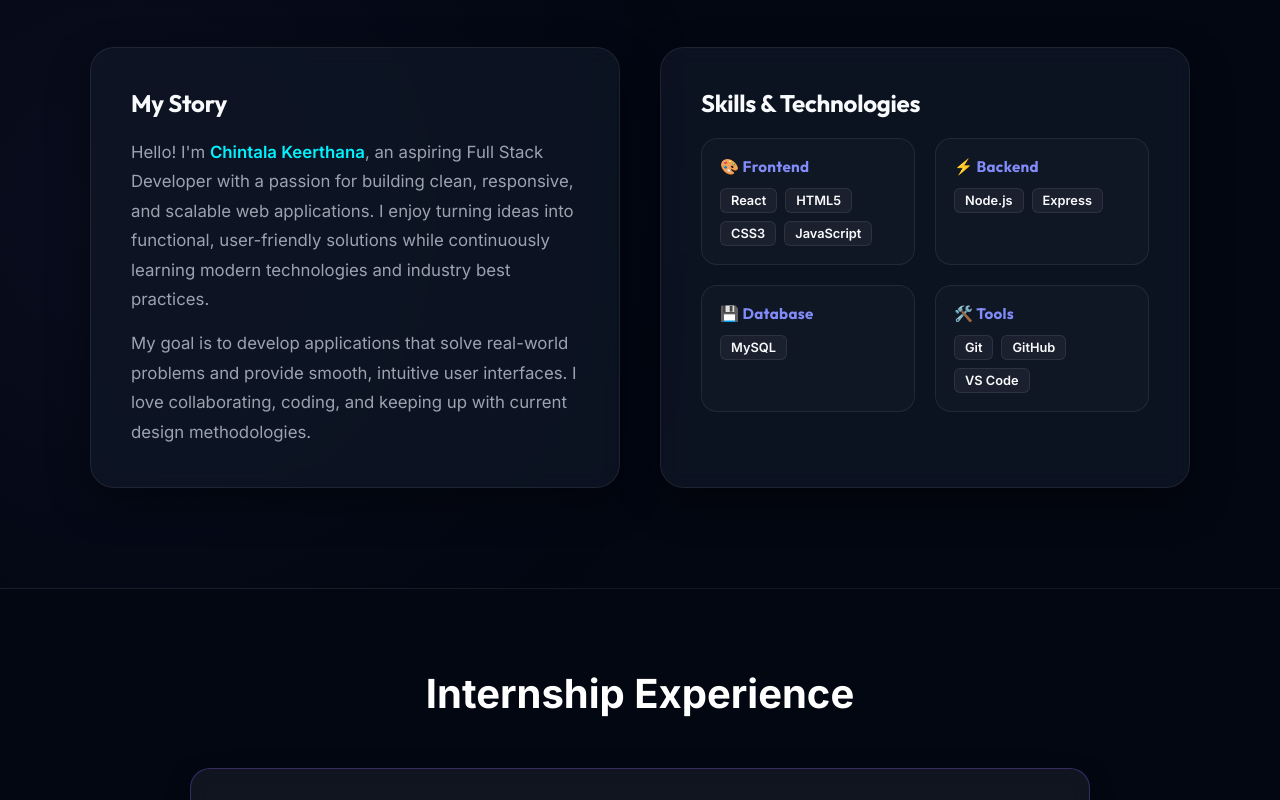
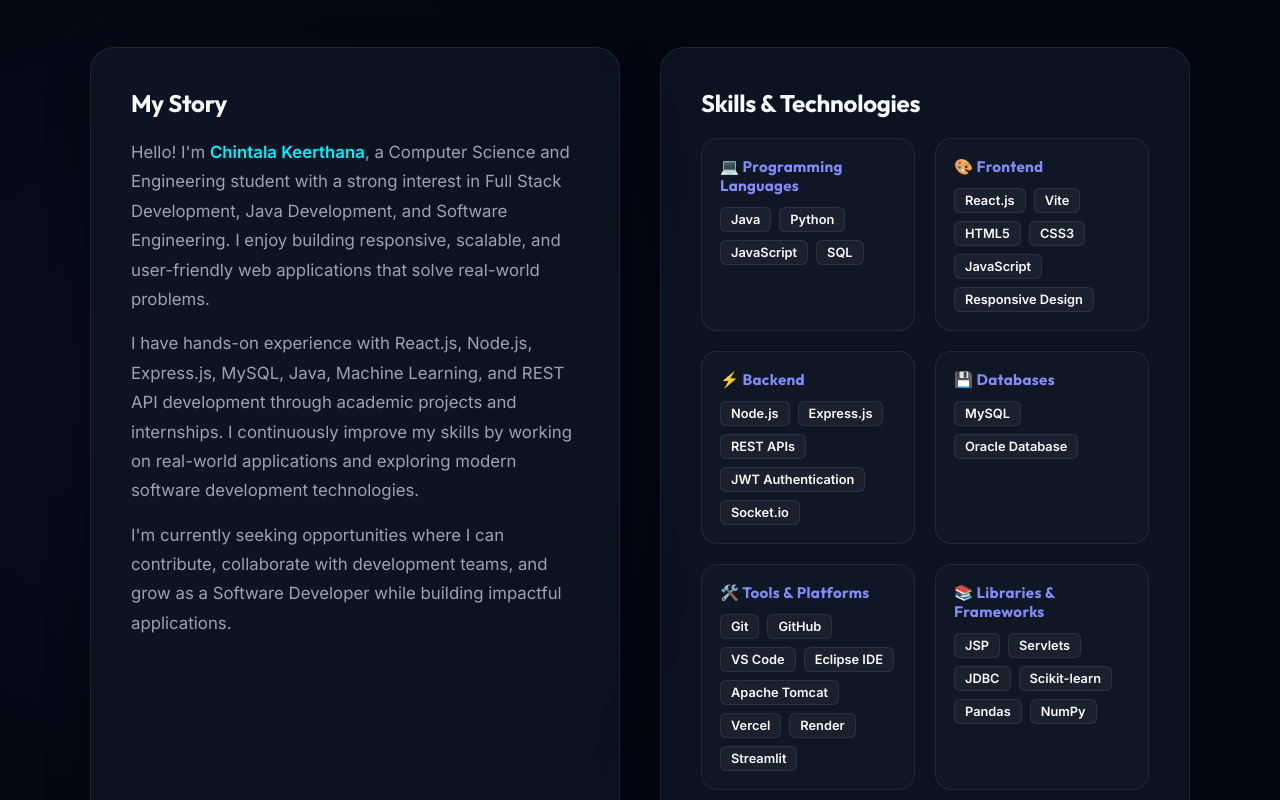
Before and after one commit to Chintala-Keerthana/My-Portfolio, a React (Create React App) app in the folder frontend/: page / in a window 1280 px wide. Shown: the part 920-1720 px from the top of the page. Built offline with nearby package versions, Linux system fonts and the light colour scheme.

Commit message:
Updated portfolio with experience and skills sections

```diff
--- a/frontend/src/components/About.js
+++ b/frontend/src/components/About.js
@@ -2,20 +2,57 @@ import "./About.css";
 
 const skillCategories = [
   {
+    title: "💻 Programming Languages",
+    skills: ["Java", "Python", "JavaScript", "SQL"],
+  },
+  {
     title: "🎨 Frontend",
-    skills: ["React", "HTML5", "CSS3", "JavaScript"],
+    skills: [
+      "React.js",
+      "Vite",
+      "HTML5",
+      "CSS3",
+      "JavaScript",
+      "Responsive Design",
+    ],
   },
   {
     title: "⚡ Backend",
-    skills: ["Node.js", "Express"],
+    skills: [
+      "Node.js",
+      "Express.js",
+      "REST APIs",
+      "JWT Authentication",
+      "Socket.io",
+    ],
   },
   {
-    title: "💾 Database",
-    skills: ["MySQL"],
+    title: "💾 Databases",
+    skills: ["MySQL", "Oracle Database"],
   },
   {
-    title: "🛠️ Tools",
-    skills: ["Git", "GitHub", "VS Code"],
+    title: "🛠️ Tools & Platforms",
+    skills: [
+      "Git",
+      "GitHub",
+      "VS Code",
+      "Eclipse IDE",
+      "Apache Tomcat",
+      "Vercel",
+      "Render",
+      "Streamlit",
+    ],
+  },
+  {
+    title: "📚 Libraries & Frameworks",
+    skills: [
+      "JSP",
+      "Servlets",
+      "JDBC",
+      "Scikit-learn",
+      "Pandas",
+      "NumPy",
+    ],
   },
 ];
 
@@ -29,29 +66,41 @@ function About() {
       <div className="about-grid">
         <div className="about-bio" data-aos="fade-right">
           <h3>My Story</h3>
+
           <p>
-            Hello! I'm <strong>Chintala Keerthana</strong>, an aspiring Full Stack
-            Developer with a passion for building clean, responsive, and scalable
-            web applications. I enjoy turning ideas into functional, user-friendly
-            solutions while continuously learning modern technologies and industry
-            best practices.
+            Hello! I'm <strong>Chintala Keerthana</strong>, a Computer Science and
+            Engineering student with a strong interest in Full Stack Development,
+            Java Development, and Software Engineering. I enjoy building
+            responsive, scalable, and user-friendly web applications that solve
+            real-world problems.
           </p>
+
           <p>
-            My goal is to develop applications that solve real-world problems and provide
-            smooth, intuitive user interfaces. I love collaborating, coding, and keeping
-            up with current design methodologies.
+            I have hands-on experience with React.js, Node.js, Express.js,
+            MySQL, Java, Machine Learning, and REST API development through
+            academic projects and internships. I continuously improve my skills
+            by working on real-world applications and exploring modern software
+            development technologies.
+          </p>
+
+          <p>
+            I'm currently seeking opportunities where I can contribute,
+            collaborate with development teams, and grow as a Software
+            Developer while building impactful applications.
           </p>
         </div>
 
         <div className="about-skills" data-aos="fade-left">
           <h3>Skills & Technologies</h3>
+
           <div className="skills-grid">
-            {skillCategories.map((cat, idx) => (
-              <div className="skill-category" key={idx}>
-                <h4>{cat.title}</h4>
+            {skillCategories.map((category, index) => (
+              <div className="skill-category" key={index}>
+                <h4>{category.title}</h4>
+
                 <div className="skill-badges">
-                  {cat.skills.map((skill, sIdx) => (
-                    <span className="skill-badge" key={sIdx}>
+                  {category.skills.map((skill, skillIndex) => (
+                    <span className="skill-badge" key={skillIndex}>
                       {skill}
                     </span>
                   ))}
```
